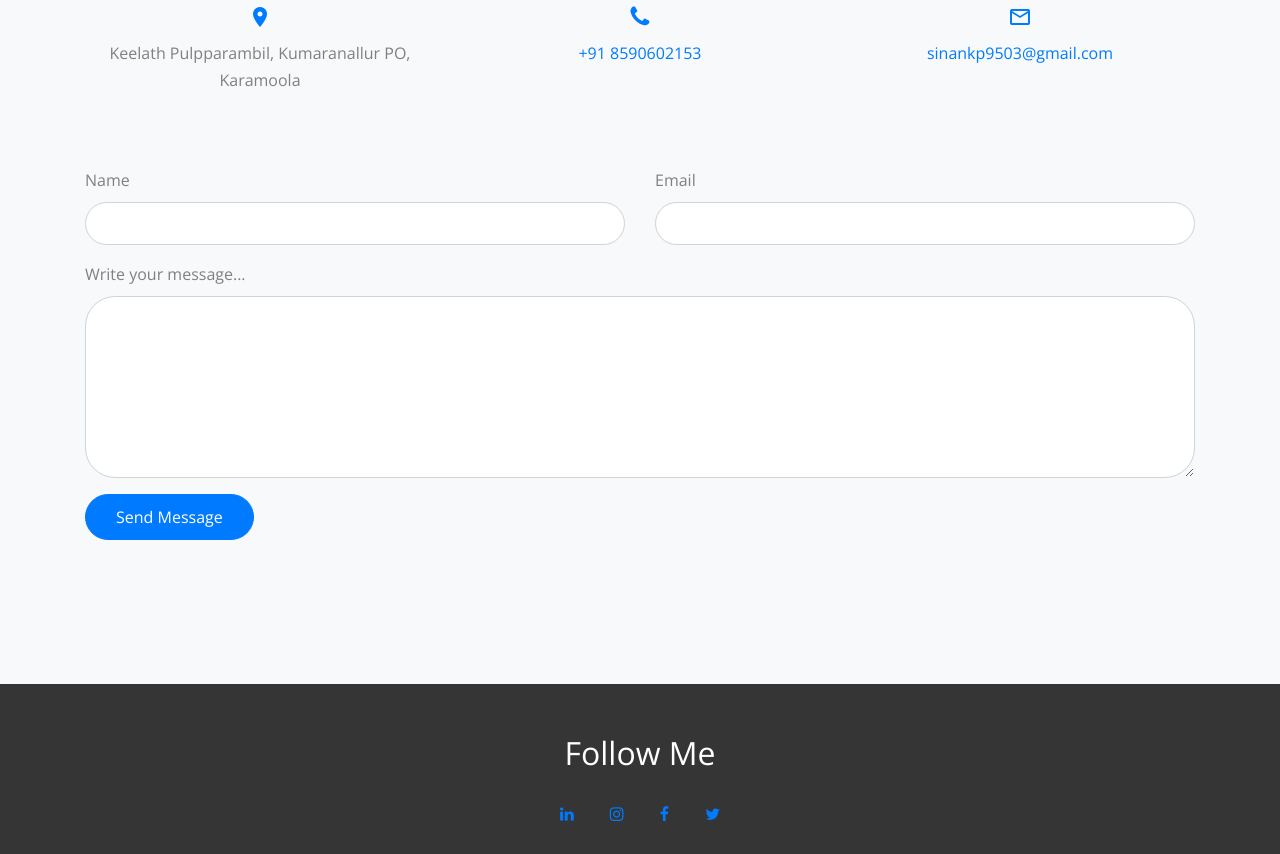
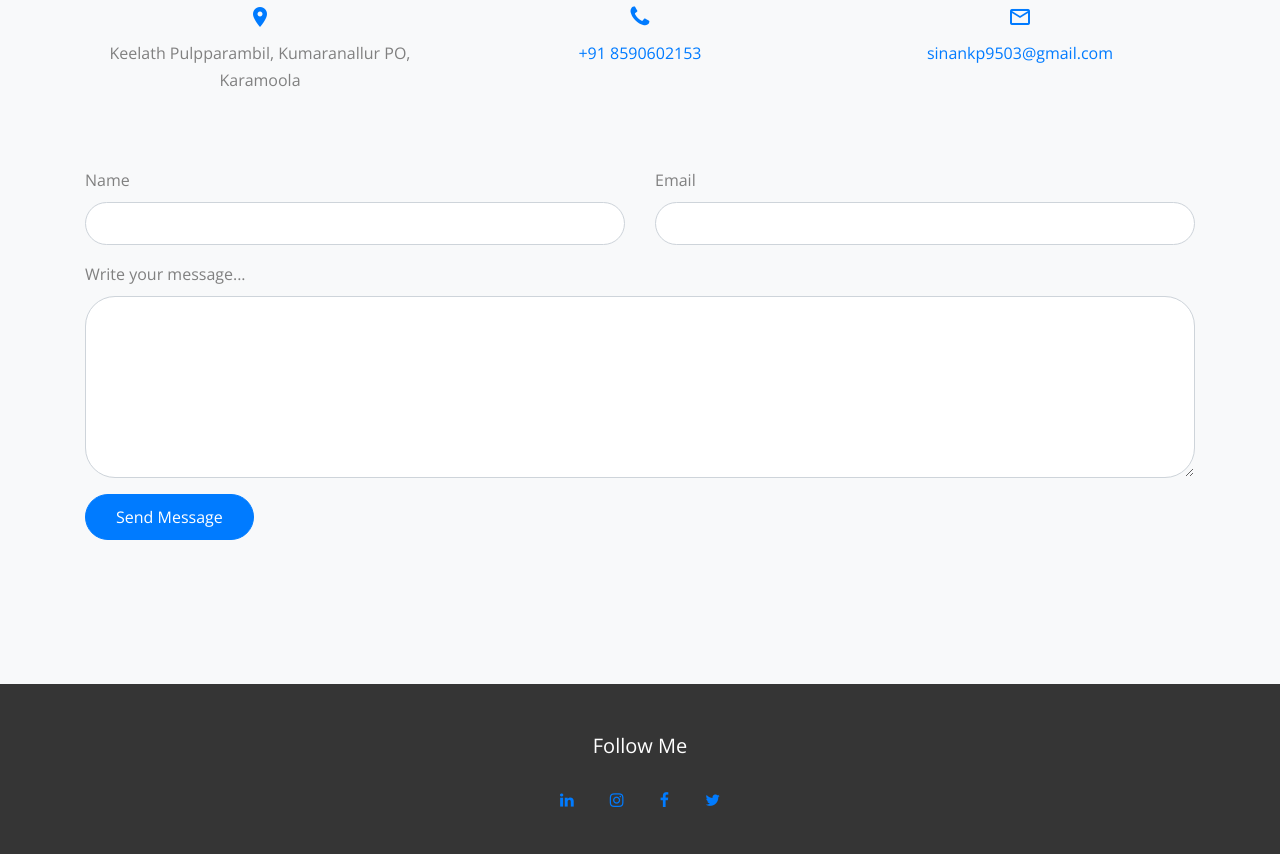
Before and after one commit to Sinan-kp10/My-website, a plain HTML site: page index.html in a window 1280 px wide. Shown: the part 3639-4493 px from the top of the page. Drawn offline with nearby package versions, Linux system fonts and the light colour scheme; files whose address does not match are found by name.

Commit message:
Change header from h2 to h5 for 'Follow Me'

```diff
--- a/index.html
+++ b/index.html
@@ -356,7 +356,7 @@ I love learning new technologies, experimenting with ideas, and continuously imp
       <div class="container ">
         <div class="row">
           <div class="col-12 text-center ">
-            <h2 style="color: #fff; margin-top: 50px; margin-bottom: 30px;" >Follow Me</h2>
+            <h5 style="color: #fff; margin-top: 50px; margin-bottom: 30px;" >Follow Me</h5>
             <a href="https://www.linkedin.com/in/muhammed-sinan-kp-853057383?utm_source=share&utm_campaign=share_via&utm_content=profile&utm_medium=ios_app" class="pl-3 pr-3" target="_blank"><span class="icon-linkedin"></span></a>
             <a href="https://www.instagram.com/sin4n_x4?igsh=MWlvYzhzMTZsenl6aw%3D%3D&utm_source=qr" class="pl-3 pr-3" target="_blank"><span class="icon-instagram"></span></a>
             <a href="#" class="pl-3 pr-3 "><span class="icon-facebook"></span></a>
```
